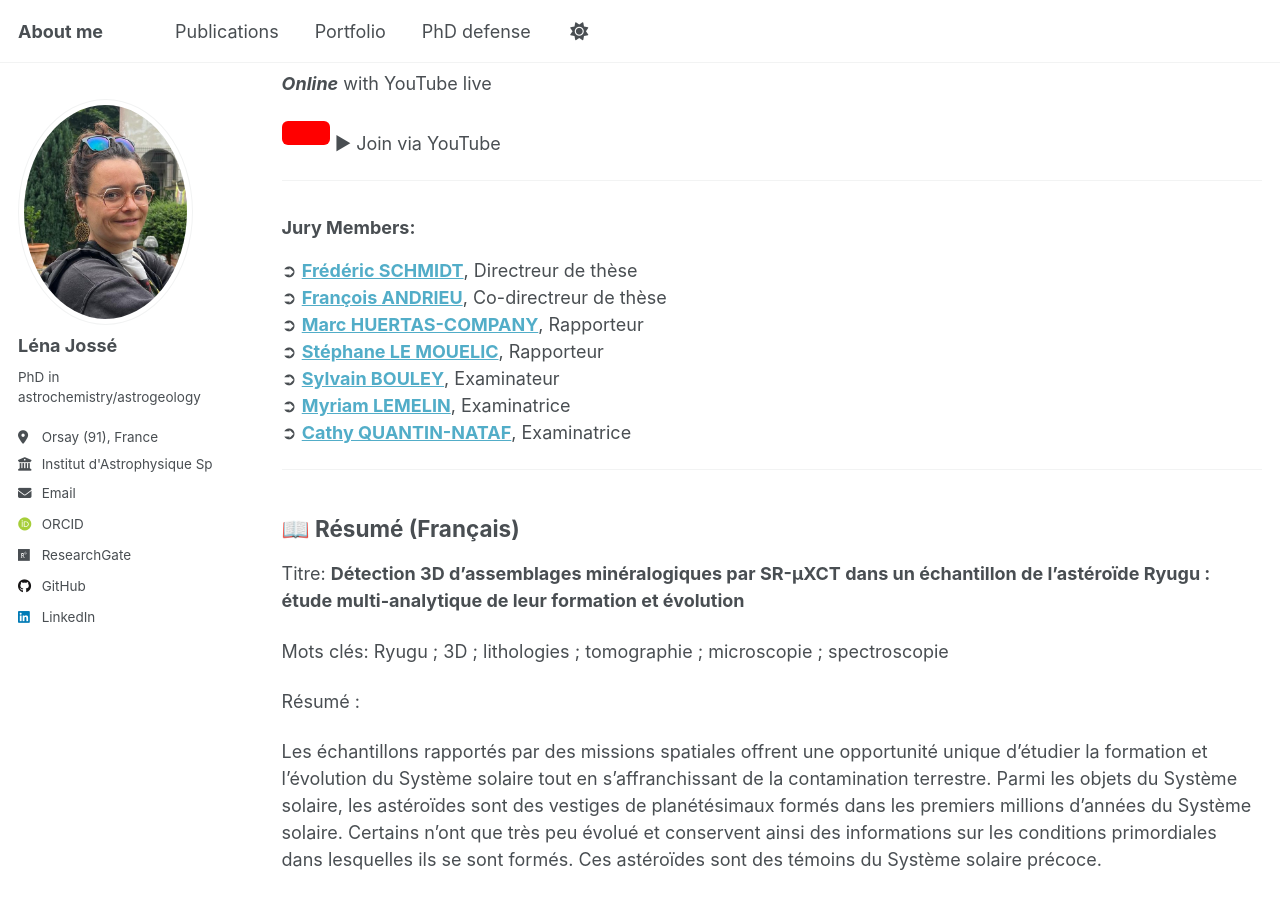
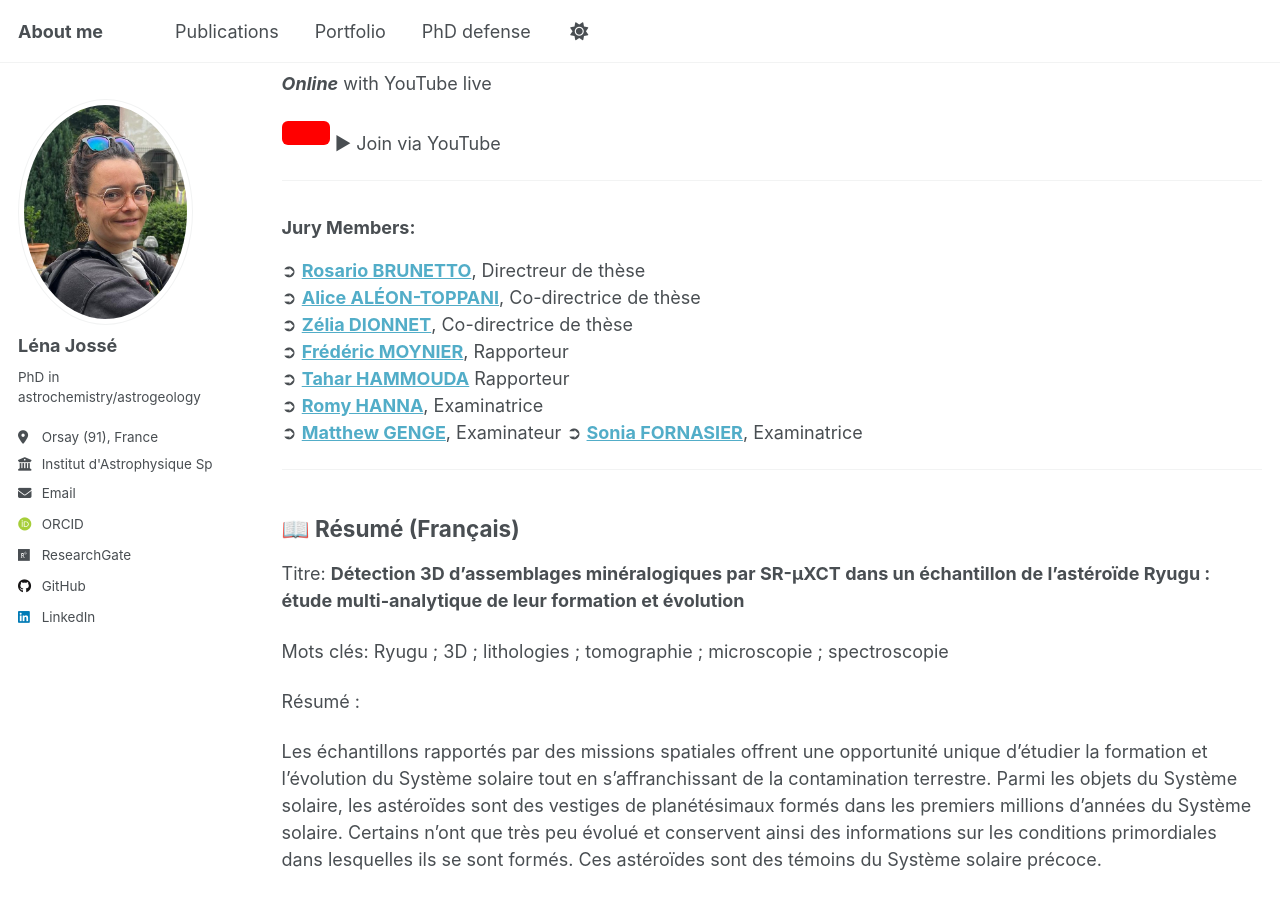
Before and after one commit to LenaJosse/LenaJosse.github.io, a Jekyll site: the page built from _pages/PhD_defense.md, in a window 1280 px wide and 900 px high, scrolled down 1039 px. Built offline with Jekyll 4.4.1, drawn with Linux system fonts in a browser that asks for light colours; some web fonts are replaced; a script that is not in the unit is left out.

Commit message:
Update PhD_defense.md

```diff
--- a/_pages/PhD_defense.md
+++ b/_pages/PhD_defense.md
@@ -76,14 +76,14 @@ Salle 1-2-3, [Institut d'Astrophysique Spatiale, Bâtiment 121](https://www.goog
 
 ---
 ### Jury Members:
-
-➲ **[Frédéric SCHMIDT](https://fredericschmidt.github.io)**, Directreur de thèse
-➲ **[François ANDRIEU](https://www.idref.fr/19359854X)**, Co-directreur de thèse
-➲ **[Marc HUERTAS-COMPANY](https://mhuertascompany.github.io)**, Rapporteur
-➲ **[Stéphane LE MOUELIC](https://lpg-umr6112.fr/member/le-mouelic-stephane/)**, Rapporteur
-➲ **[Sylvain BOULEY](https://www.iufrance.fr/les-membres-de-liuf/membre/2071.html)**, Examinateur
-➲ **[Myriam LEMELIN](https://www.usherbrooke.ca/geomatique/departement/personnel/personnel-enseignant/myriam-lemelin)**, Examinatrice
-➲ **[Cathy QUANTIN-NATAF](https://eplanets.univ-lyon1.fr/equipe/permanents/cathy-quantin/)**, Examinatrice
+➲ **[Rosario BRUNETTO](https://www.linkedin.com/in/rosario-brunetto-454a36127/)**, Directreur de thèse
+➲ **[Alice ALÉON-TOPPANI](https://www.researchgate.net/profile/Alice-Aleon-Toppani)**, Co-directrice de thèse
+➲ **[Zélia DIONNET](https://www.linkedin.com/in/z%C3%A9lia-dionnet-8b0784137/)**, Co-directrice de thèse
+➲ **[Frédéric MOYNIER](https://www.linkedin.com/in/fr%C3%A9d%C3%A9ric-moynier-312629a4/?originalSubdomain=fr)**, Rapporteur
+➲ **[Tahar HAMMOUDA](https://lmv.uca.fr/hammouda-tahar/)** Rapporteur
+➲ **[Romy HANNA](https://www.jsg.utexas.edu/researcher/romy_hanna/)**, Examinatrice
+➲ **[Matthew GENGE](https://profiles.imperial.ac.uk/m.genge)**, Examinateur
+➲ **[Sonia FORNASIER](https://www.researchgate.net/profile/Sonia-Fornasier)**, Examinatrice
 
 ---
 
```
